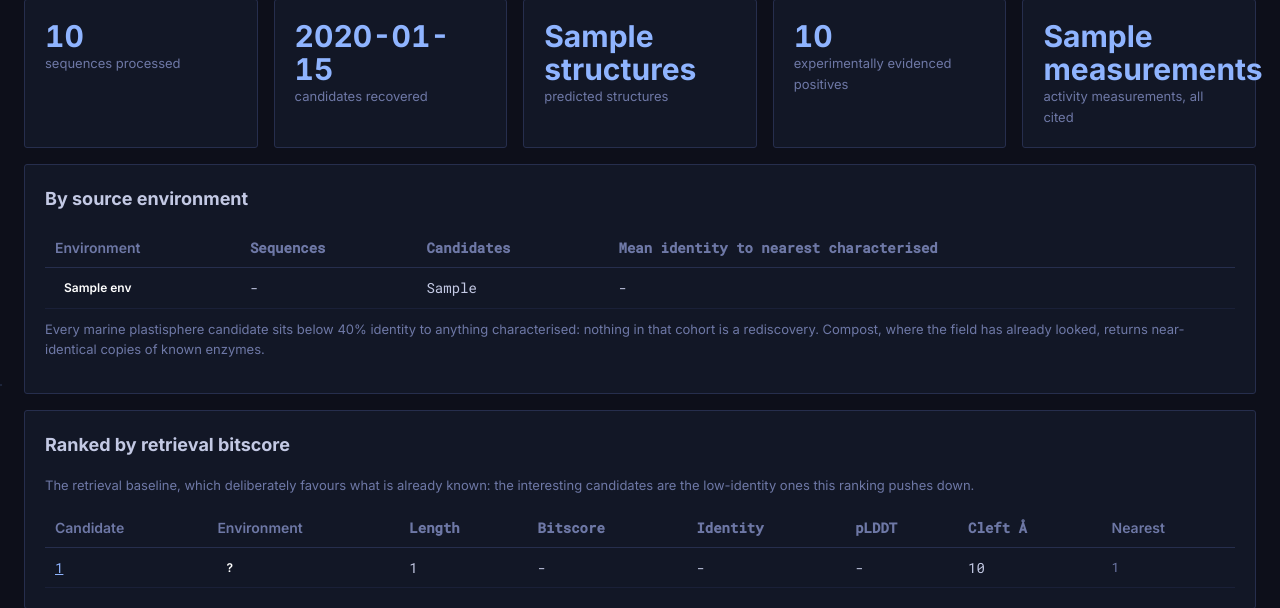
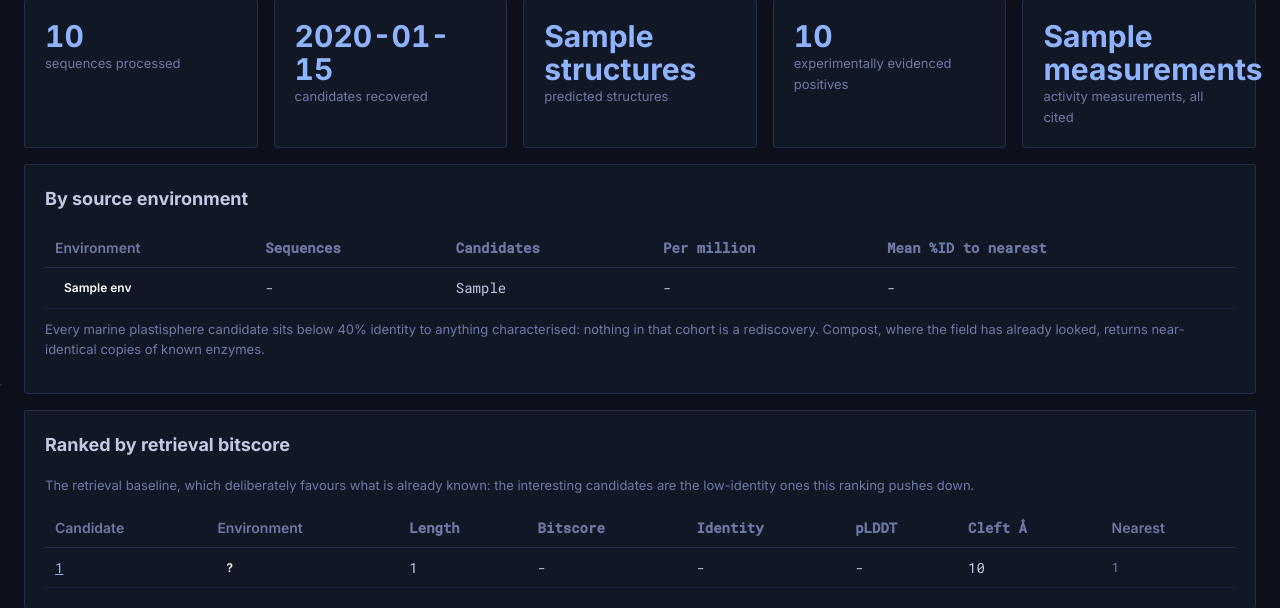
Before and after one commit to bellcheddar/PANTS, a Flask app: template app/templates/home.html in a window 1280 px wide. Shown: the part 416-1024 px from the top of the page. Run offline with Flask 3, Linux system fonts and the light colour scheme; the template is opened without the code that fills it: most values are stand-ins (such as "Sample title", 1, 10 or a date in 2020); data that the repository does not hold is empty.

Commit message:
Per-million column, %ID header, and units to match
"Mean identity to nearest characterised" was both long and, once a fourth
numeric column joined it, the widest thing in the table. Now "Mean %ID to
nearest", with a "Per million" column beside it.

The header change forced a real fix rather than a cosmetic one: identity
is stored as a FRACTION, so a column headed %ID showing 0.478 would have
been wrong. Cells now render 47.8.

Per million is the comparable figure and it changes the reading. Compost
looked like the richest source on raw counts, but it was also the most
deeply sampled:

  compost              68 per million
  marine plastisphere  60
  landfill             34
  human gut            18   (and still being scanned)

Co-Authored-By: Claude Opus 5 <noreply@anthropic.com>
Claude-Session: https://claude.ai/code/session_012XCKkeBAw9Xp7zUWYizQRw

```diff
--- a/app/templates/home.html
+++ b/app/templates/home.html
@@ -26,14 +26,16 @@
   <h2>By source environment</h2>
   <div class="tbl-wrap">
   <table class="data">
-    <thead><tr><th>Environment</th><th class="num">Sequences</th><th class="num">Candidates</th><th class="num">Mean identity to nearest characterised</th></tr></thead>
+    <thead><tr><th>Environment</th><th class="num">Sequences</th><th class="num">Candidates</th><th class="num">Per million</th><th class="num">Mean %ID to nearest</th></tr></thead>
     <tbody>
     {% for r in by_env %}
       <tr>
         <td><span class="pill {{ r.env }}">{{ env_label.get(r.env, r.env) }}</span></td>
         <td class="num">{{ '{:,}'.format(r.scanned) if r.scanned else '-' }}</td>
         <td class="num">{{ r.n }}</td>
-        <td class="num">{{ '%.3f'|format(r.mean_ident) if r.mean_ident else '-' }}</td>
+        <td class="num">{{ '%.0f'|format(r.per_million) if r.per_million else '-' }}</td>
+        {# identity is stored as a fraction; the header says %ID so the cell must too #}
+        <td class="num">{{ '%.1f'|format(r.mean_ident * 100) if r.mean_ident else '-' }}</td>
       </tr>
     {% endfor %}
     </tbody>
--- a/app/views/main.py
+++ b/app/views/main.py
@@ -80,6 +80,9 @@ def home():
             "FROM candidates GROUP BY 1 ORDER BY n DESC")]
         for row in by_env:
             row["scanned"] = scanned.get(row["env"], 0)
+            # Yield per million is the comparable figure: raw candidate counts compare
+            # environments that were sampled to very different depths.
+            row["per_million"] = (1e6 * row["n"] / row["scanned"]) if row["scanned"] else None
         top = [dict(r) for r in conn.execute(
             "SELECT c.candidate_id, c.source_environment, c.seq_length, "
             "       c.recall_bitscore, c.recall_profile_identity, c.nearest_characterised_id, "
```
Also changed, not shown: 4 other files.
